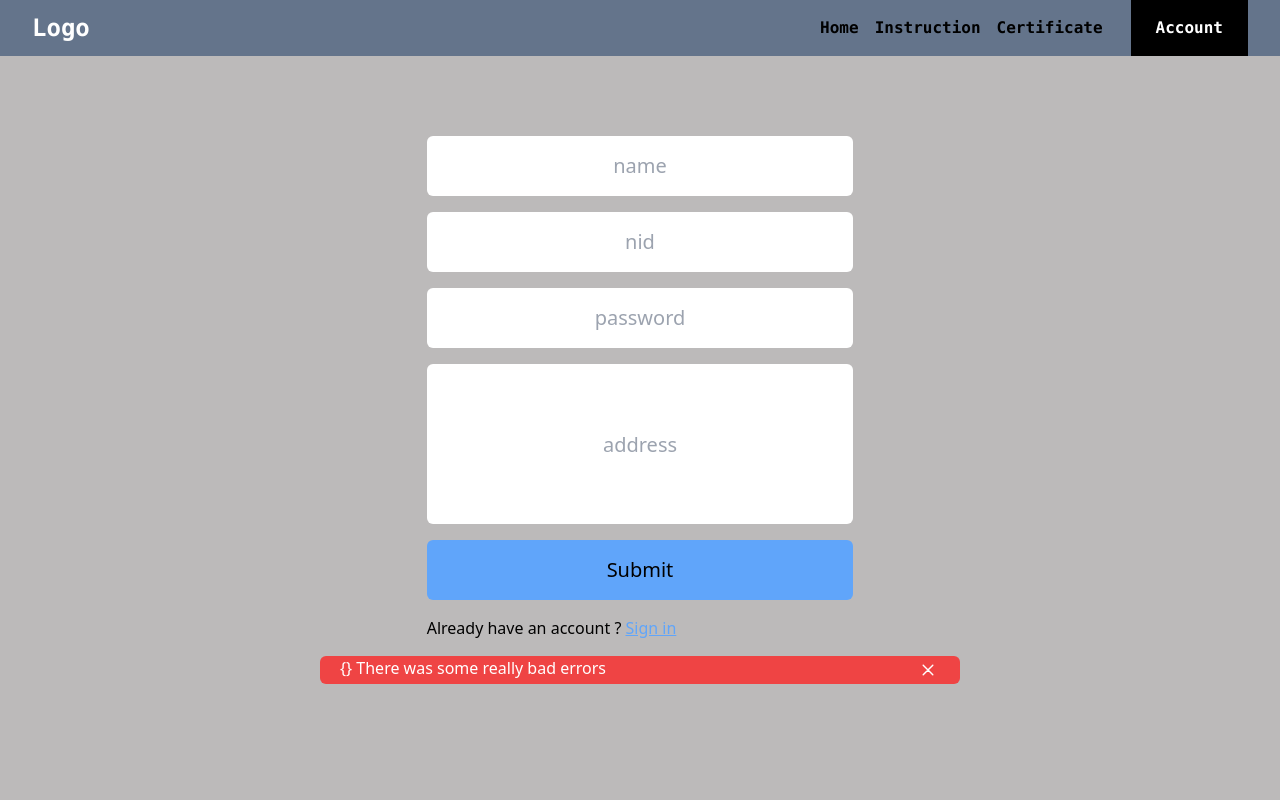
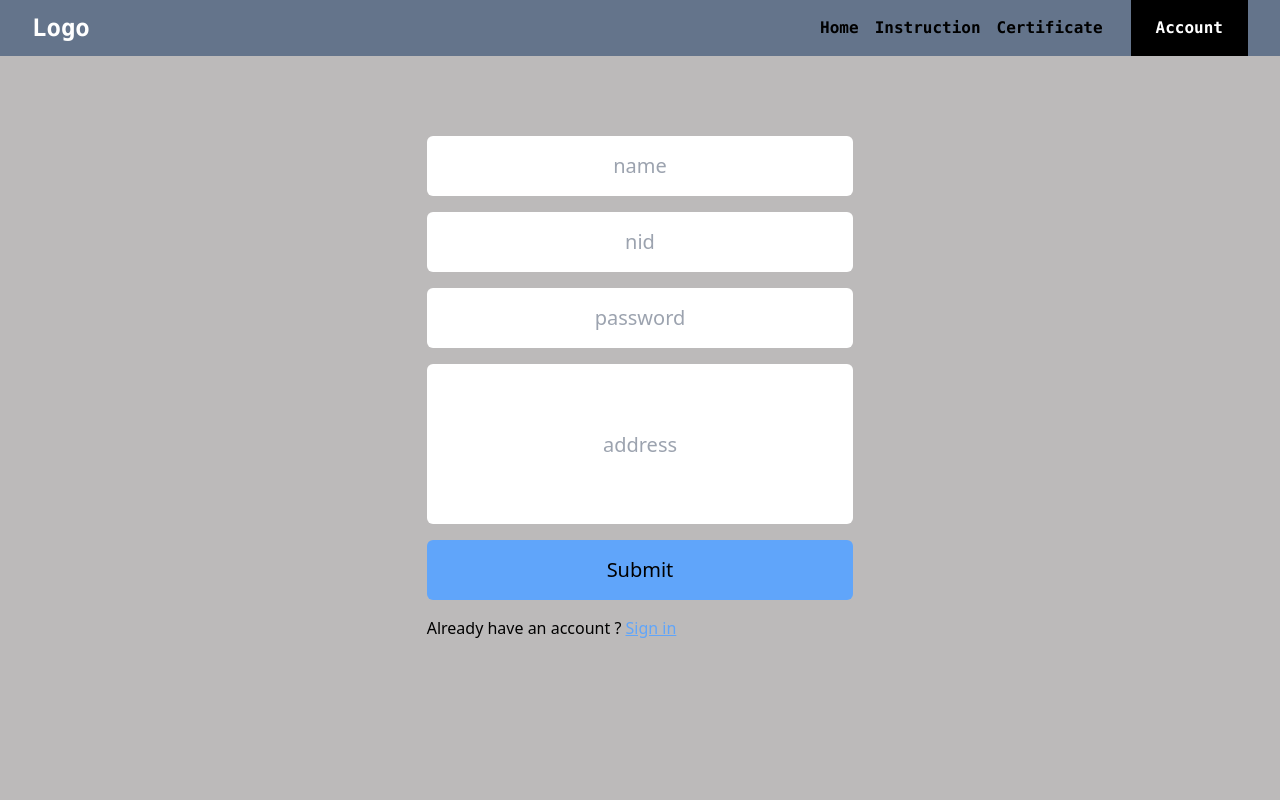
Before and after one commit to KaziMuktadirAhmed/VMS-frontend, a React (Vite) app: page /auth in a window 1280 px wide. Shown: the top 800 px of the page. Built offline with nearby package versions, Linux system fonts and the light colour scheme.

Commit message:
adds cypress test workflow

```diff
--- a/src/components/login/Login.jsx
+++ b/src/components/login/Login.jsx
@@ -26,7 +26,7 @@ export default function Login({ toggle, setError }) {
       console.log(response.data, "ok");
       console.log("hello hello");
     } catch (error) {
-      setError(error.response.data.message);
+      setError(error.response.data);
     }
   }
 
--- a/src/components/register/Register.jsx
+++ b/src/components/register/Register.jsx
@@ -1,7 +1,8 @@
 import { useRef } from "react";
 import useUser from "../../hooks/useUser";
+import postData from "../../helpers/postData";
 
-export default function Register({ toggle }) {
+export default function Register({ toggle, setError }) {
   const nameRef = useRef();
   const passwordRef = useRef();
   const nidRef = useRef();
@@ -9,7 +10,8 @@ export default function Register({ toggle }) {
 
   const { setUser } = useUser();
 
-  function onSubmitHandler() {
+  async function onSubmitHandler() {
+    try {
       const newUserData = {
         name: nameRef.current.value,
         nid: nidRef.current.value,
@@ -17,7 +19,16 @@ export default function Register({ toggle }) {
         password: passwordRef.current.value,
       };
 
+      const response = await postData(
+        `${import.meta.env.VITE_BACKEND_URL}/auth/register`,
+        newUserData
+      );
+
       setUser(newUserData);
+      console.log(response);
+    } catch (error) {
+      setError(error.response.data);
+    }
   }
   return (
     <form className="flex flex-col w-1/3 gap-4">
--- a/src/pages/auth/auth.jsx
+++ b/src/pages/auth/auth.jsx
@@ -1,4 +1,4 @@
-import { useEffect, useState } from "react";
+import { useState } from "react";
 import Login from "../../components/login/Login";
 import Register from "../../components/register/Register";
 
@@ -6,14 +6,9 @@ import CrossSvg from "../../assets/cross-white.svg";
 
 export default function Auth() {
   const [hasAccount, setHasAccount] = useState(false);
-  const [authError, setAuthError] = useState({});
-  const [showError, setShowError] = useState(true);
+  const [authError, setAuthError] = useState(null);
 
   console.log(CrossSvg);
-
-  useEffect(() => {
-    setShowError((prev) => !prev);
-  }, [authError]);
 
   return (
     <div className="flex flex-col items-center h-full mt-20">
@@ -22,14 +17,13 @@ export default function Auth() {
       ) : (
         <Register toggle={setHasAccount} setError={setAuthError} />
       )}
-      {showError && (
+      {authError && (
         <div className="flex flex-row justify-between w-1/2 gap-6 pl-5 pr-5 mt-4 text-white bg-red-500 rounded-md">
-          <h1>{JSON.stringify(authError)} There was some really bad errors</h1>
+          <h1>{authError}</h1>
           <button
             className="h-7"
             onClick={() => {
-              setShowError((prev) => !prev);
-              setAuthError({});
+              setAuthError(null);
             }}
           >
             <img src={CrossSvg} alt="Close" className="h-6" />
```
Lines whose indentation alone changed are shown as unchanged.
